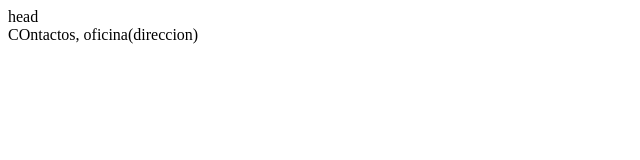
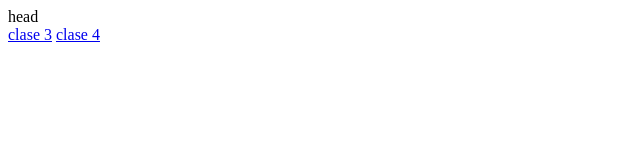
Before and after one commit to Nicolasudry/Programacion-web, a plain HTML site: page programacion web/index.html in a window 1280 px wide. Shown: the whole page, without its empty margins (0-640 px from the left). Drawn offline with Linux system fonts and the light colour scheme.

Commit message:
organice el index
eso

```diff
--- a/programacion web/index.html
+++ b/programacion web/index.html
@@ -11,10 +11,11 @@
          <!-- menu de navegacion y logo -->
         </header>
     <main>
-      <a href="./clase 3/clase3.html"></a>
+      <a href="./clase 3/clase3.html">clase 3</a>
+      <a href="./clase 4/clase4.html">clase 4</a>
         <!--  contenido que quiero mostrar -->
     </main>
-    <footer>COntactos, oficina(direccion)
+    <footer>
          <!-- la info q va abajo -->
         </footer>
   </body>
```
Also changed, not shown: programacion web/algo.html (deleted, +0 -1 lines).
